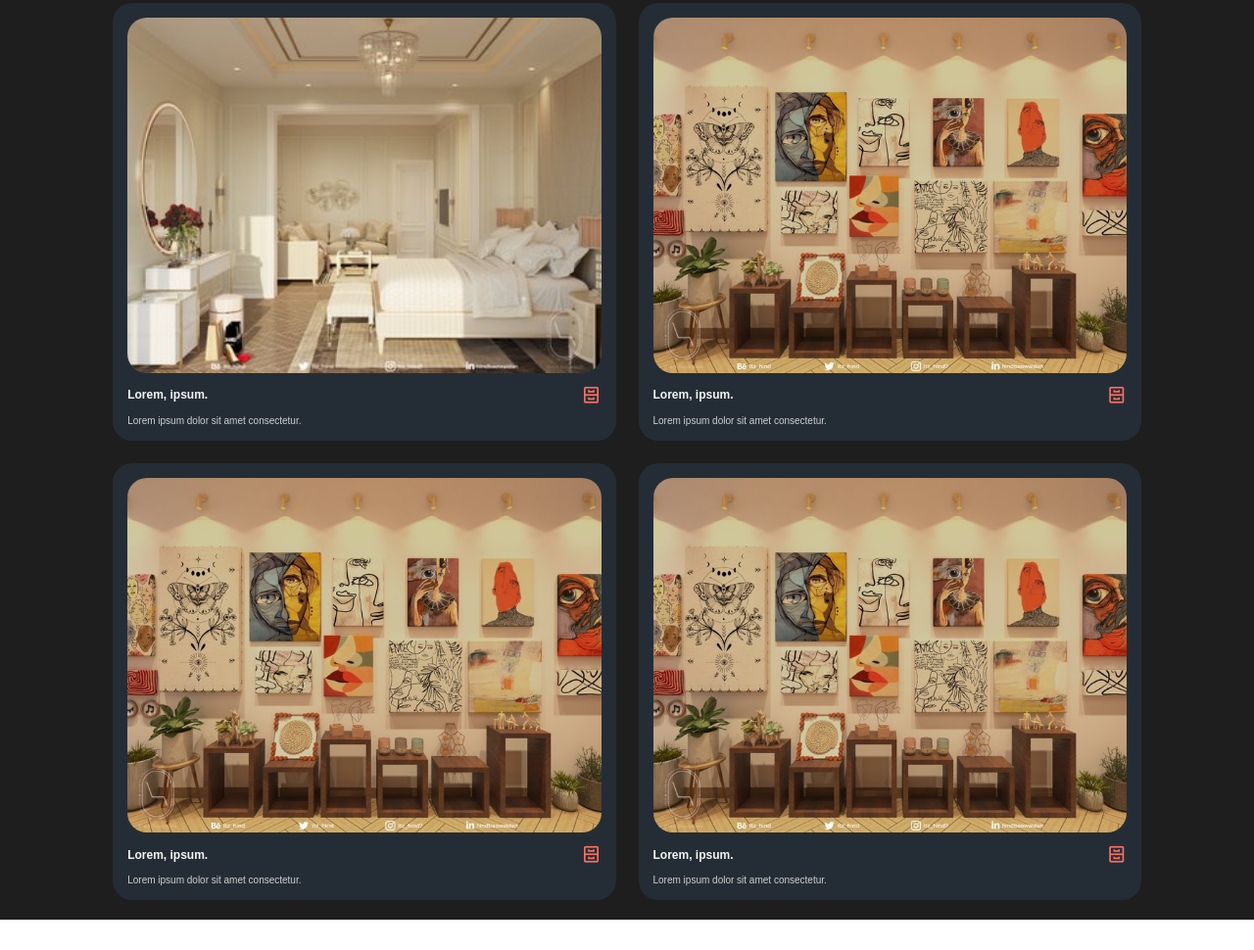
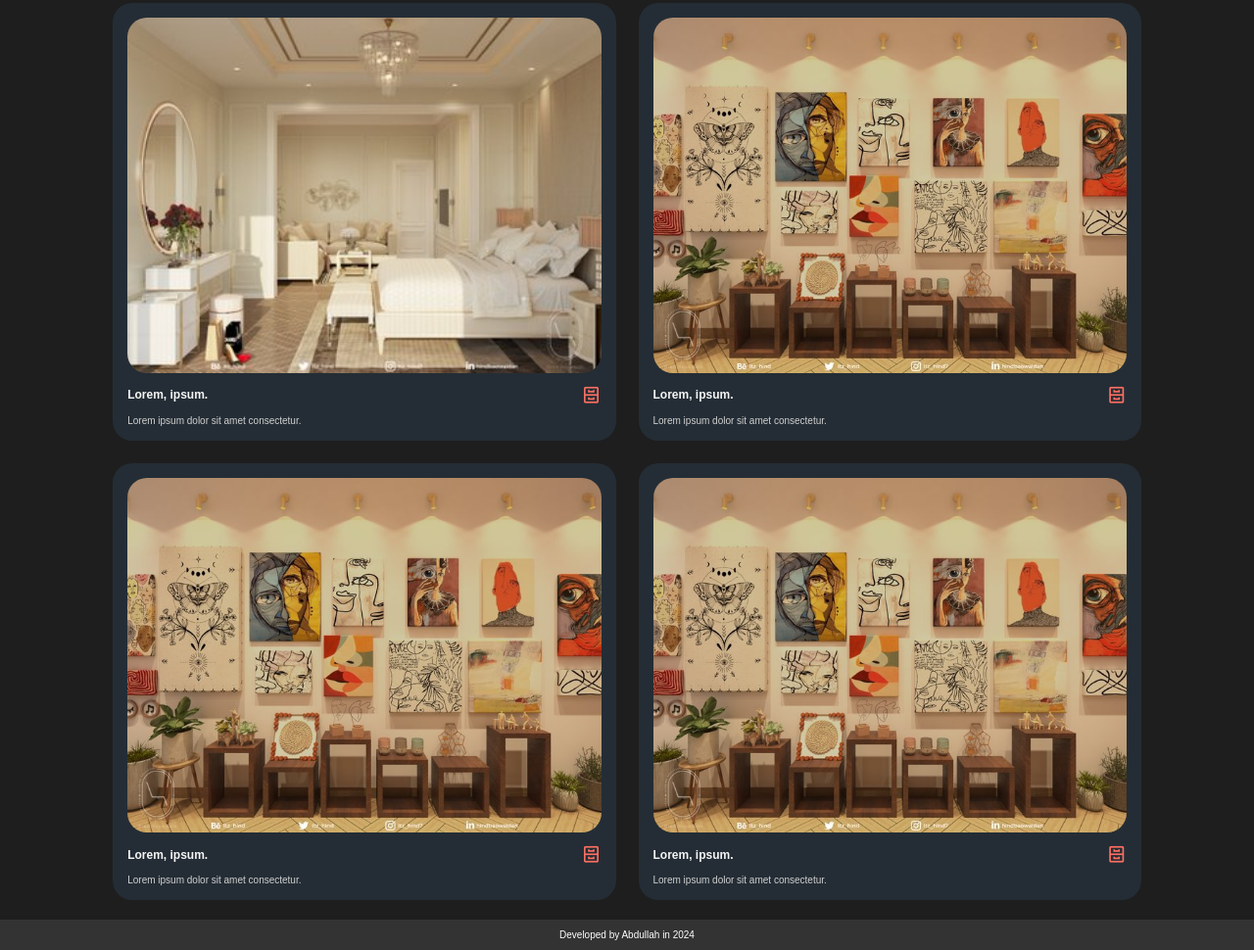
Before and after one commit to Abdullah-baa/itzhind, a plain HTML site: page index.html in a window 1280 px wide. Shown: the part 3066-4036 px from the top of the page at 98% size. Before the commit the page ends 4005 px from the top, so only its background shows below. Drawn offline with nearby package versions, Linux system fonts and the light colour scheme.

Commit message:
Update index.html

```diff
--- a/index.html
+++ b/index.html
@@ -193,6 +193,10 @@
             </div>
         </section>
 
+        <footer>
+            <p>Developed by Abdullah in 2024</p>
+        </footer>
+
 
 </body>
 </html>
```
